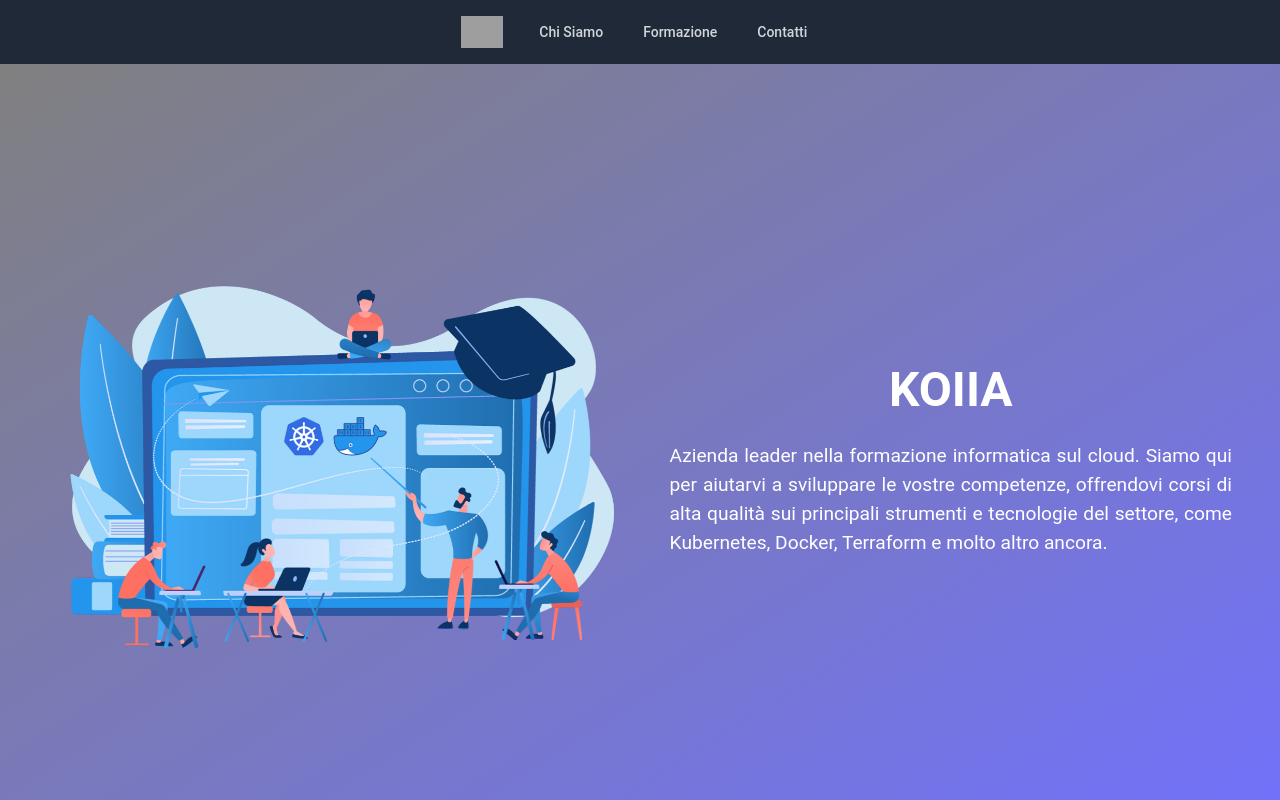
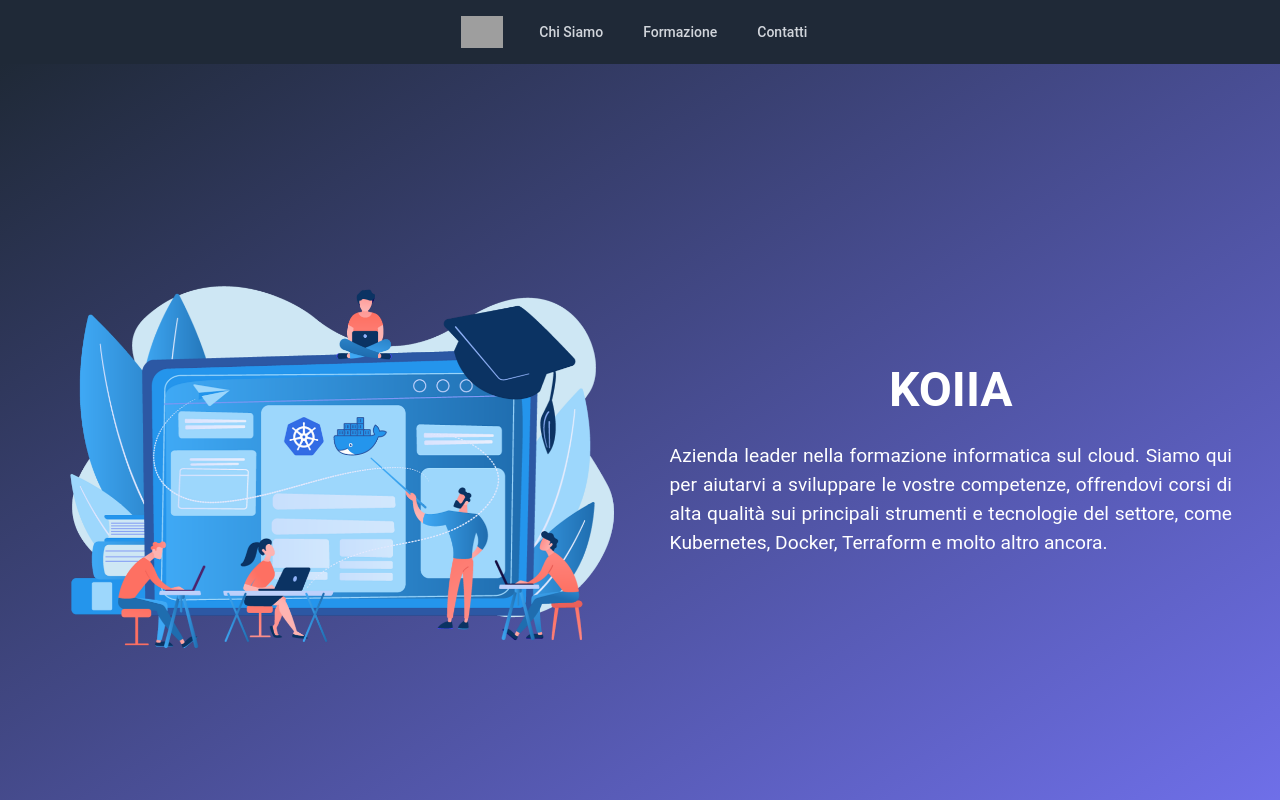
Before and after one commit to TylerDurden230/koiia, a Next.js app: page / in a window 1280 px wide. Shown: the top 800 px of the page. Built offline with nearby package versions, Linux system fonts and the light colour scheme; grey boxes are pictures that could not be loaded.

Commit message:
Base Template

```diff
--- a/pages/index.tsx
+++ b/pages/index.tsx
@@ -78,7 +78,7 @@ export default function Home() {
       </main>
       <Footer colums={4}>
         <div className="m-1">
-          <h3>CULO</h3>
+          <h3>KOIIA</h3>
           <div>
             <p>
               {" "}
@@ -103,14 +103,14 @@ export default function Home() {
           <div>
             <h3>LINKS</h3>
             <ul>
-              <li>link 1</li>
-              <li>link 2</li>
-              <li>link 3</li>
+              <li><a href="#" target="_blank">link 1</a></li>
+              <li><a href="#" target="_blank">link 2</a></li>
+              <li><a href="#" target="_blank">link 3</a></li>
             </ul>
           </div>
         </div>
         <div className="m-1">
-          <h3>CULO</h3>
+          <h3>CONTATTI</h3>
           <div>
             <p>
               {" "}
--- a/styles/globals.css
+++ b/styles/globals.css
@@ -6,7 +6,9 @@
   --foreground-rgb: 0, 0, 0;
   --background-start-rgb: 214, 219, 220;
   --background-end-rgb: 255, 255, 255;
-  --gradient-purple: linear-gradient(to bottom right, grey, #7171ff)
+  --dark-blue: #1f2937;
+  --purple: #7272f0;
+  --gradient-purple: linear-gradient(to bottom right, var(--dark-blue), var(--purple));
 }
 
 @media (prefers-color-scheme: dark) {
@@ -72,6 +74,11 @@ footer {
 footer h3 {
   font-size: 16px;
   font-weight: 700;
+  margin-bottom: 1rem;
+}
+
+footer li {
+  list-style: none;
   margin-bottom: 1rem;
 }
 
```
